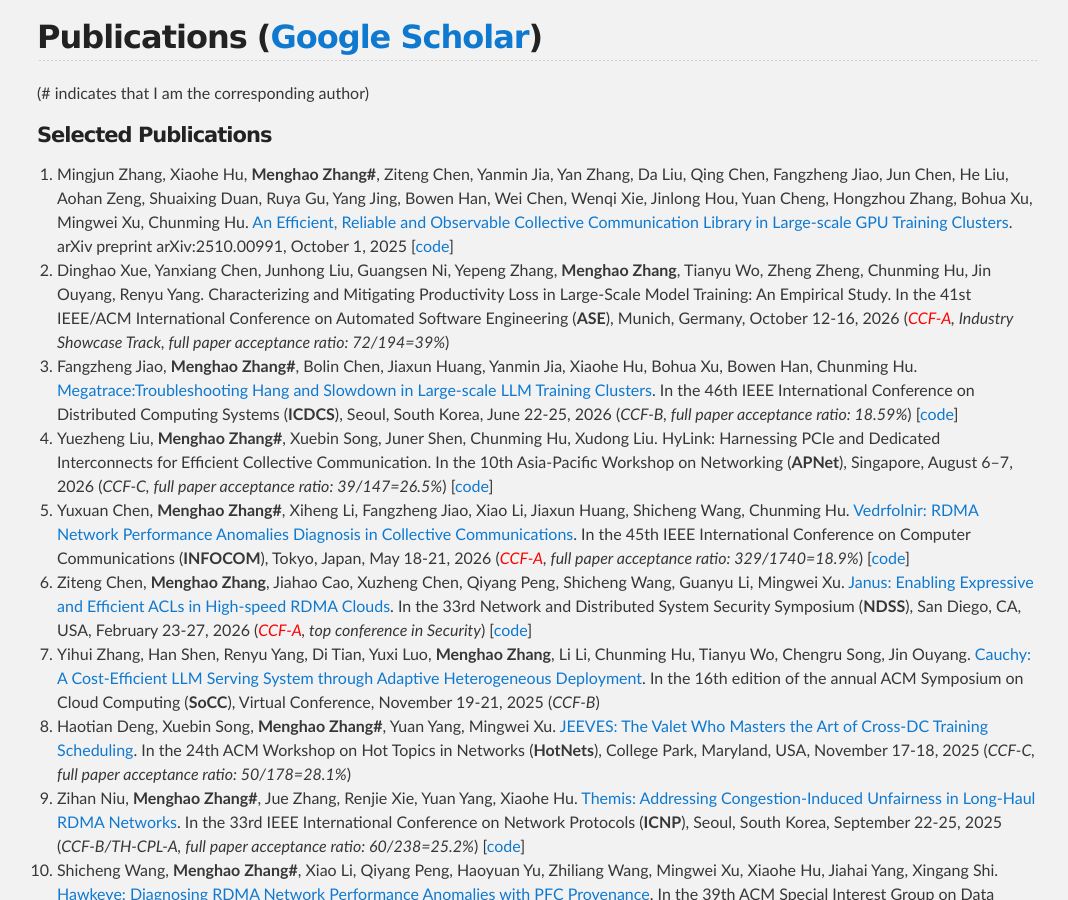
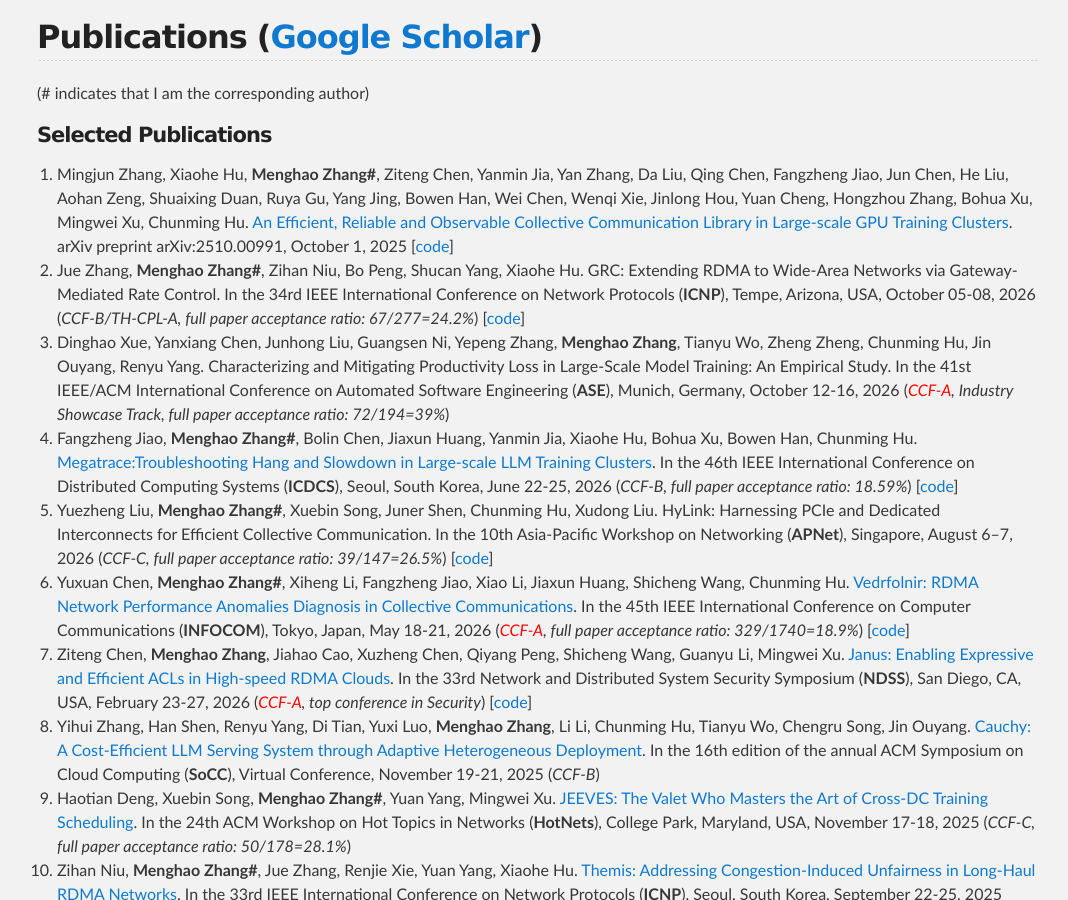
Before and after one commit to zhangmenghao/zhangmenghao.github.io, a Jekyll site: the page built from index.md, in a window 1280 px wide and 900 px high, scrolled down 1285 px. Shown: the whole window, without its empty margins (103-1171 px from the left). Built offline with Jekyll 4.4.1, drawn with Linux system fonts in a browser that asks for light colours.

Commit message:
Add ICNP 26 GRC

```diff
--- a/index.md
+++ b/index.md
@@ -43,9 +43,12 @@
 ## Publications ([Google Scholar](https://scholar.google.com/citations?user=fv-p85gAAAAJ&hl=zh-CN))
 (# indicates that I am the corresponding author)
 #### Selected Publications
-32. Mingjun Zhang, Xiaohe Hu, __Menghao Zhang#__, Ziteng Chen, Yanmin Jia, Yan Zhang, Da Liu, Qing Chen, Fangzheng Jiao, Jun Chen, He Liu, Aohan Zeng, Shuaixing Duan, Ruya Gu, Yang Jing, Bowen Han, Wei Chen, Wenqi Xie, Jinlong Hou, Yuan Cheng, Hongzhou Zhang, Bohua Xu, Mingwei Xu, Chunming Hu.
+33. Mingjun Zhang, Xiaohe Hu, __Menghao Zhang#__, Ziteng Chen, Yanmin Jia, Yan Zhang, Da Liu, Qing Chen, Fangzheng Jiao, Jun Chen, He Liu, Aohan Zeng, Shuaixing Duan, Ruya Gu, Yang Jing, Bowen Han, Wei Chen, Wenqi Xie, Jinlong Hou, Yuan Cheng, Hongzhou Zhang, Bohua Xu, Mingwei Xu, Chunming Hu.
 [An Efficient, Reliable and Observable Collective Communication Library in Large-scale GPU Training Clusters](https://arxiv.org/pdf/2510.00991).
 arXiv preprint arXiv:2510.00991, October 1, 2025 [[code](https://github.com/sii-research/VCCL/)]
+32. Jue Zhang, __Menghao Zhang#__, Zihan Niu, Bo Peng, Shucan Yang, Xiaohe Hu.
+GRC: Extending RDMA to Wide-Area Networks via Gateway-Mediated Rate Control.
+In the 34rd IEEE International Conference on Network Protocols (**ICNP**), Tempe, Arizona, USA, October 05-08, 2026 (*CCF-B/TH-CPL-A, full paper acceptance ratio: 67/277=24.2%*) [[code](https://github.com/Networked-System-and-Security-Group/GRC)]
 31. Dinghao Xue, Yanxiang Chen, Junhong Liu, Guangsen Ni, Yepeng Zhang, __Menghao Zhang__, Tianyu Wo, Zheng Zheng, Chunming Hu, Jin Ouyang, Renyu Yang.
 Characterizing and Mitigating Productivity Loss in Large-Scale Model Training: An Empirical Study.
 In the 41st IEEE/ACM International Conference on Automated Software Engineering (**ASE**), Munich, Germany, October 12-16, 2026 (*<font color='red'>CCF-A</font>, Industry Showcase Track, full paper acceptance ratio: 72/194=39%*)
```
